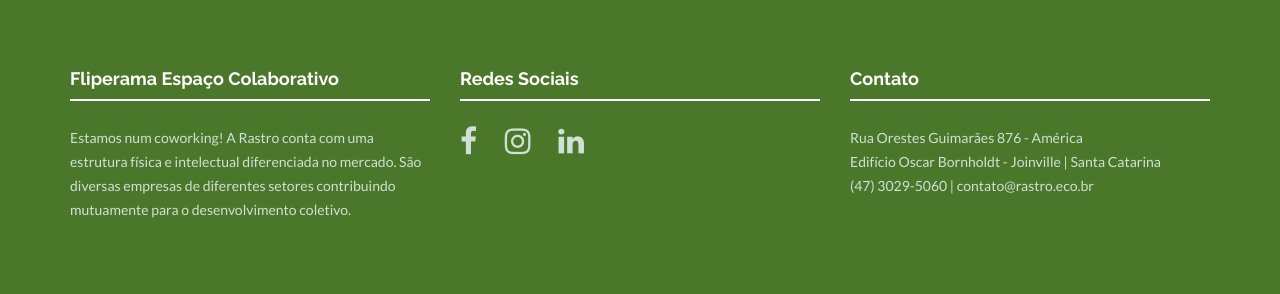
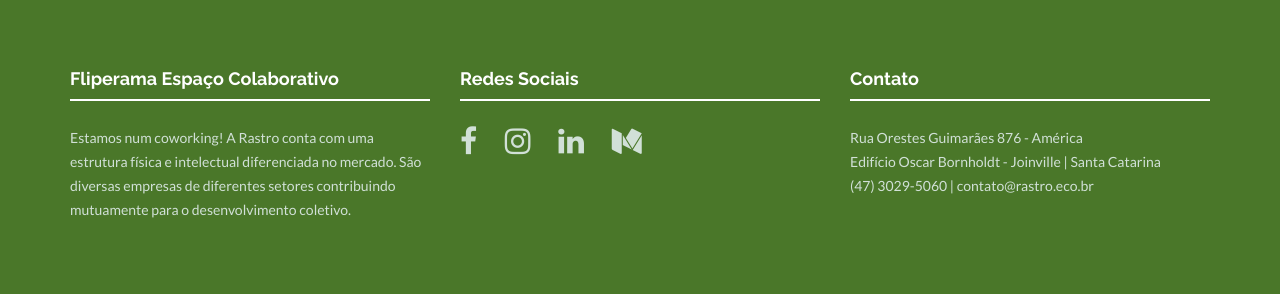
Before and after one commit to ricardo0100/Rastro, a Flask app: page / in a window 1280 px wide. Shown: the part 2730-3024 px from the top of the page. Run offline with Flask 2, Linux system fonts and the light colour scheme; some libraries are stand-ins or nearby versions.

Commit message:
Add medium icon in footer

```diff
--- a/templates/footer.html
+++ b/templates/footer.html
@@ -10,11 +10,10 @@
         <h4>Redes Sociais</h4>
         <div class="hline-w"></div>
         <p>
-          <!--<a target="_blank" href="#()"><i class="fa fa-dribbble"></i></a>-->
           <a target="_blank" href="https://www.facebook.com/rastro.eco.br"><i class="fa fa-facebook"></i></a>
-          <!--<a target="_blank" href="#()"><i class="fa fa-twitter"></i></a>-->
           <a target="_blank" href="https://www.instagram.com/rastro.eco.br/"><i class="fa fa-instagram"></i></a>
           <a target="_blank" href="https://www.linkedin.com/company-beta/16176463/"><i class="fa fa-linkedin"></i></a>
+          <a target="_blank" href="https://medium.com/@rastro.eco.br/"><i class="fa fa-medium"></i></a>
         </p>
       </div>
       <div class="col-lg-4">
```
